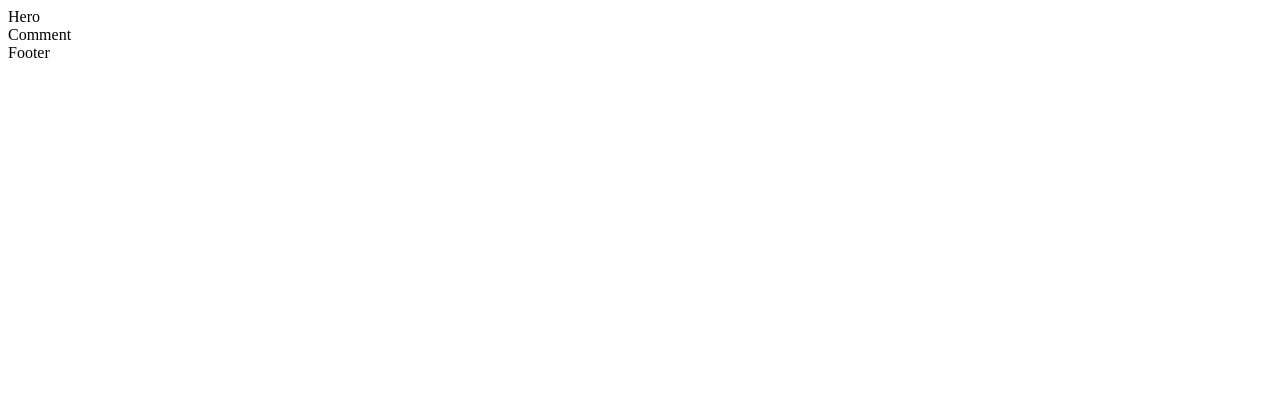
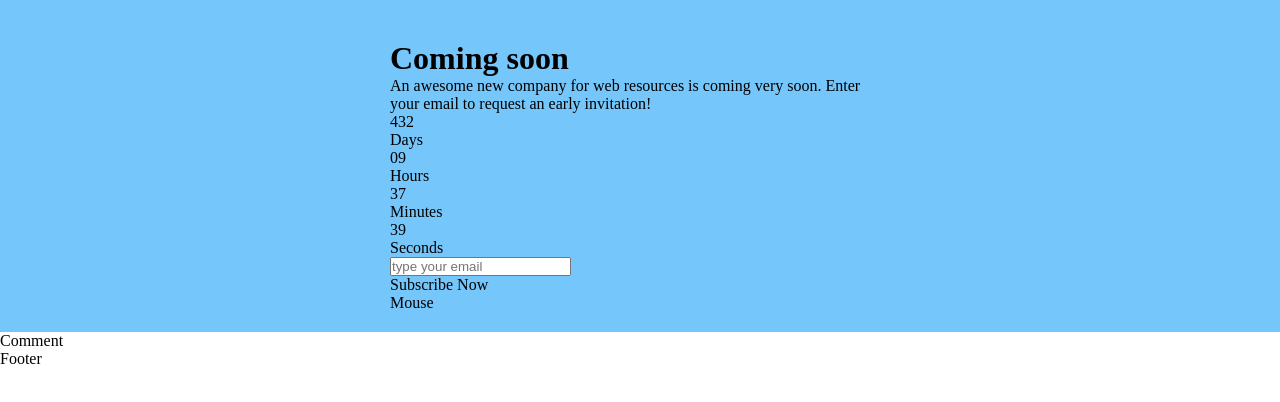
Before and after one commit to Ju5tina5/5-Coming-Soon, a plain HTML site: page index.html in a window 1280 px wide. Drawn offline with Linux system fonts and the light colour scheme.

Commit message:
hero stage changes

```diff
--- a/css/style.css
+++ b/css/style.css
@@ -5,3 +5,44 @@ body * {
     vertical-align: top;
     box-sizing: border-box;
 }
+
+.hero-background {
+    background-color: #75C6FB;
+}
+.hero-content {
+    width: 500x;
+    margin: 40px calc((100% - 500px) / 2) 20px;
+    display: inline-block;
+}
+
+    #hero .logo {
+
+    }
+    #hero h1 {
+
+    }
+    #hero p {
+
+    }
+    #hero .clock {
+
+    }
+        #hero .clock > .clock-block {
+
+        }
+            #hero .clock > .clock-block > .value {
+
+            }
+            #hero .clock > .clock-block > .title {
+
+            }
+
+    #hero form {
+
+        }
+        #hero .form > input{
+
+        }
+        #hero .form > .btn{
+
+        }
--- a/index.html
+++ b/index.html
@@ -5,10 +5,38 @@
     <meta name="viewport" content="width=device-width, initial-scale=1.0">
     <meta http-equiv="X-UA-Compatible" content="ie=edge">
     <title>Coming Soon</title>
+    <link rel="stylesheet" href="css/style.css">
 </head>
 <body>
-    <div>
-        Hero
+    <div class="hero-background">
+        <div class="hero-content">
+            <div class="logo"></div>
+            <h1>Coming soon</h1>
+            <p>An awesome new company for web resources is coming very soon. Enter your email to request an early invitation!</p>
+            <div class="clock">
+                <div class="clock-block">
+                    <div class="value">432</div>
+                    <div class="title">Days</div>
+                </div>
+                <div class="clock-block">
+                    <div class="value">09</div>
+                    <div class="title">Hours</div>
+                </div>
+                <div class="clock-block">
+                    <div class="value">37</div>
+                    <div class="title">Minutes</div>
+                </div>
+                <div class="clock-block">
+                    <div class="value">39</div>
+                    <div class="title">Seconds</div>
+                </div>
+            </div>
+            <form>
+                <input type="email" placeholder="type your email" value="" required>
+                <div class="btn">Subscribe Now</div>
+            </form>
+            <div class="mouse">Mouse</div>
+        </div>
     </div>
     <div>
         Comment
```
Also changed, not shown: Img/Logo.png (added), Img/LogoName.png (added), Img/background.jpg (added).
